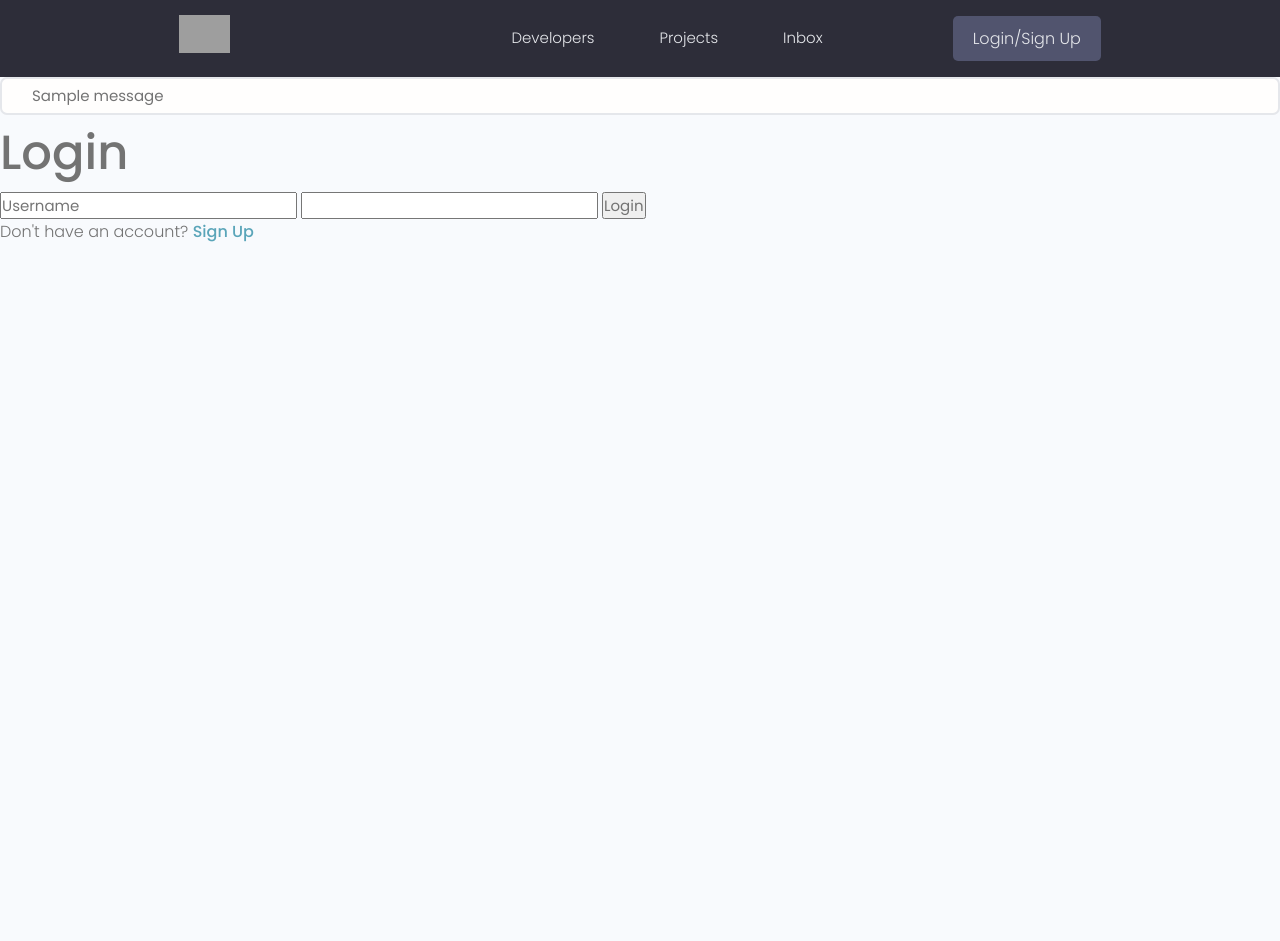
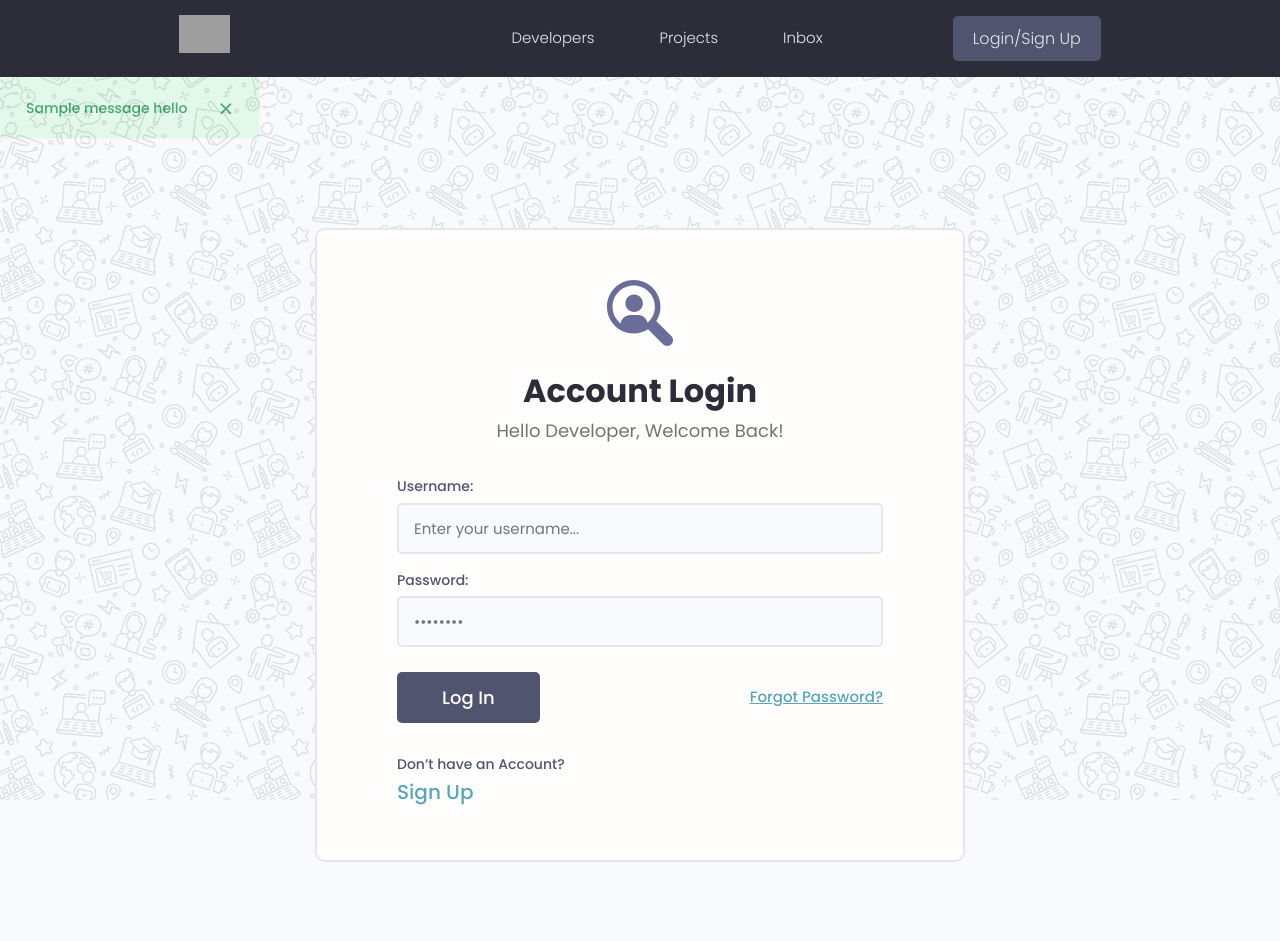
Before and after one commit to levon-baghdasaryan/devsearch, a Django app: page /login/ in a window 1280 px wide. Before the commit the page ends 242 px from the top, so only its background shows below. Run offline with Django 3.2, Linux system fonts and the light colour scheme; tables that the repository leaves empty hold one stand-in row (values such as "Sample post"); one stand-in notice (Sample message) is shown; parts of the project's set-up code (start-up, migrations or seed data) failed here and were passed over; some libraries are stand-ins or nearby versions; grey boxes are pictures that could not be loaded.

Commit message:
user/registraton pages styled

```diff
--- a/projects/views.py
+++ b/projects/views.py
@@ -7,7 +7,6 @@ from .forms import ProjectForm
 
 
 def index(request):
-    print('hello')
     projects = Project.objects.all()
 
     return render(
--- a/static/uikit/app.js
+++ b/static/uikit/app.js
@@ -1,4 +1,13 @@
 // Invoke Functions Call on Document Loaded
-document.addEventListener('DOMContentLoaded', function () {
-  hljs.highlightAll();
-});
+// document.addEventListener('DOMContentLoaded', function () {
+//   hljs.highlightAll();
+// });
+
+let alertWrapper = document.querySelector('.alert')
+let alertClose = document.querySelector('.alert__close')
+
+if (alertWrapper) {
+  alertClose.addEventListener('click', () =>
+    alertWrapper.style.display = 'none'
+  )
+}
--- a/templates/main.html
+++ b/templates/main.html
@@ -26,4 +26,6 @@
 
     {% endblock content %}
 </body>
+
+<script src="{% static 'uikit/app.js' %}"></script>
 </html>
--- a/templates/messages.html
+++ b/templates/messages.html
@@ -1,7 +1,8 @@
 {% if messages %}
-    <ul class="messages">
-        {% for message in messages %}
-            <li{% if message.tags %} class="{{ message.tags }}"{% endif %}>{{ message }}</li>
-        {% endfor %}
-    </ul>
+    {% for message in messages %}
+        <div class="alert alert--{{ message.tags }}">
+            <p class="alert__message">{{ message }} hello</p>
+            <button class="alert__close">&Cross;</button>
+        </div>
+    {% endfor %}
 {% endif %}
--- a/users/forms.py
+++ b/users/forms.py
@@ -13,5 +13,6 @@ class CustomUserCreationForm(UserCreationForm):
     def __init__(self, *args, **kwargs):
         super(CustomUserCreationForm, self).__init__(*args, **kwargs)
 
-        for fieldname in ['username', 'password1', 'password2']:
-            self.fields[fieldname].help_text = None
+        for _, field in self.fields.items():
+            # field.help_text = None
+            field.widget.attrs.update({'class': 'input'})
--- a/users/templates/users/login.html
+++ b/users/templates/users/login.html
@@ -1,14 +1,49 @@
 {% extends 'main.html' %}
+{% load static %}
 
 {% block content %}
-<h1>Login</h1>
+<div class="auth">
+  <div class="card">
+    <div class="auth__header text-center">
+      <a href="/">
+        <img src="{% static 'images/icon.svg' %}" alt="icon" />
+      </a>
+      <h3>Account Login</h3>
+      <p>Hello Developer, Welcome Back!</p>
+    </div>
 
-<form action="{% url 'users:login' %}" method='POST'>
-    {% csrf_token %}
-    <input type='text' name='username' placeholder='Username' />
-    <input type='password' name='password' password='Enter password' />
-    <input type='submit' value='Login' />
+    <form action="{% url 'users:login' %}" method='POST' class="form auth__form">
+      {% csrf_token %}
+      <div class="form__field">
+        <label for="formInput#text">Username: </label>
+        <input
+          class="input input--text"
+          id="formInput#text"
+          type="text"
+          name="username"
+          placeholder="Enter your username..."
+        />
+      </div>
 
-    <p>Don't have an account? <a href="{% url 'users:register' %}">Sign Up</a></p>
-</form>
+      <div class="form__field">
+        <label for="formInput#password">Password: </label>
+        <input
+          class="input input--password"
+          id="formInput#passowrd"
+          type="password"
+          name="password"
+          placeholder="••••••••"
+        />
+      </div>
+      <div class="auth__actions">
+        <input class="btn btn--sub btn--lg" type="submit" value="Log In" />
+        <a href="forgetpassword.html">Forgot Password?</a>
+      </div>
+    </form>
+    <div class="auth__alternative">
+      <p>Don’t have an Account?</p>
+      <a href="{% url 'users:register' %}">Sign Up</a>
+    </div>
+  </div>
+</div>
 {% endblock content %}
--- a/users/views.py
+++ b/users/views.py
@@ -34,16 +34,18 @@ def loginUser(request):
 
 def logoutUser(request):
     logout(request)
-    messages.error(request, 'User logged out!')
+    messages.info(request, 'User logged out!')
     return redirect('users:login')
 
 
 def registerUser(request):
+    if request.user.is_authenticated:
+        return redirect('users:index')
+
     form = CustomUserCreationForm()
 
     if request.method == 'POST':
         form = CustomUserCreationForm(request.POST)
-        print(form)
         if form.is_valid():
             user = form.save(commit=False)
             user.username = user.username.lower()
```
Also changed, not shown: users/templates/users/register.html (+48 -7 lines), static/images/icon.svg (added), static/images/pattern.jpg (added).
